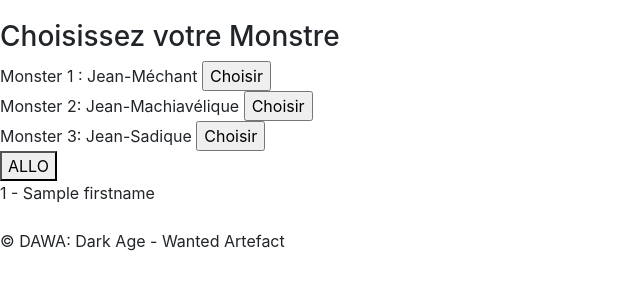
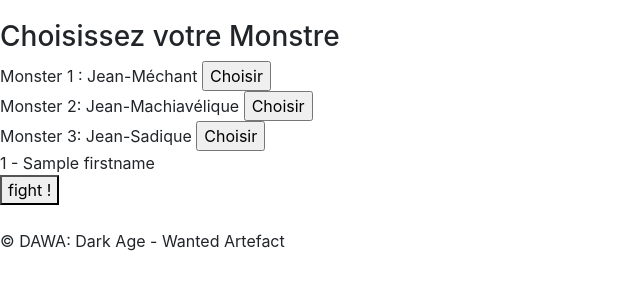
Before and after one commit to GammWi/LP_PHP_1, a PHP site: template src/public/Views/championSelect/affichage.html.twig in a window 1280 px wide. Shown: the part 216-516 px from the top of the page, without its empty margins (0-640 px from the left). Run offline with PHP 8.4, Linux system fonts and the light colour scheme; the template is opened without the code that fills it: most values are stand-ins (such as "Sample title", 1, 10 or a date in 2020); some libraries are stand-ins or nearby versions.

Commit message:
Modif bouton fight

```diff
--- a/src/public/Views/championSelect/affichage.html.twig
+++ b/src/public/Views/championSelect/affichage.html.twig
@@ -27,16 +27,14 @@ Monster 2: Jean-Machiavélique
 Monster 3: Jean-Sadique
 <input type="submit" value="Choisir"> </br>
 
-<form action="{{ path_for('fight')}}" method="post">
-    <button type="submit"> ALLO </button>
-</form>
-
 {% for heros in hero %}
     {{ loop.index }} - {{ heros.firstname }} <br/>
 {% endfor %}
 
 
-
+<form action="{{ path_for('fight')}}" method="post">
+    <button type="submit"> fight !  </button>
+</form>
 
 
 {% include '/layout/footer.html.twig' %}
```
